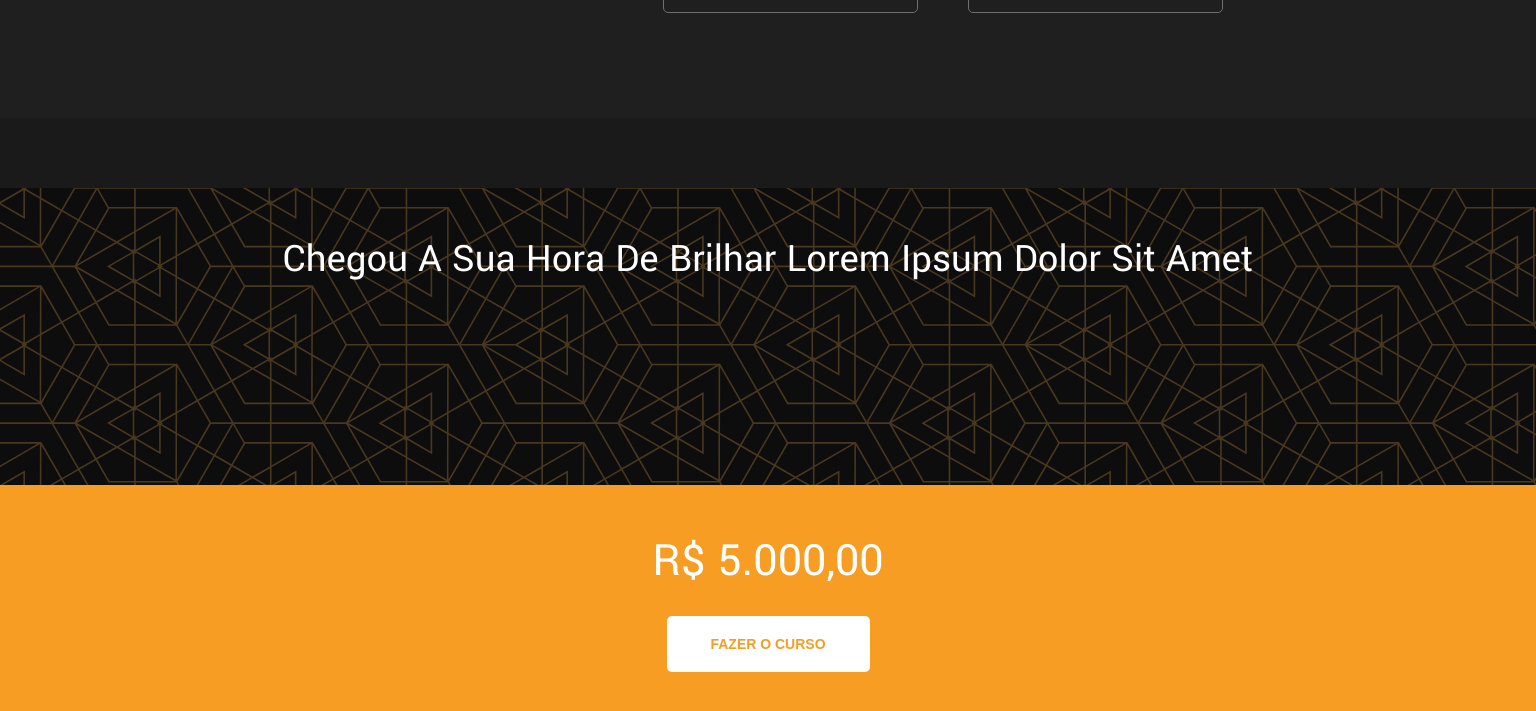
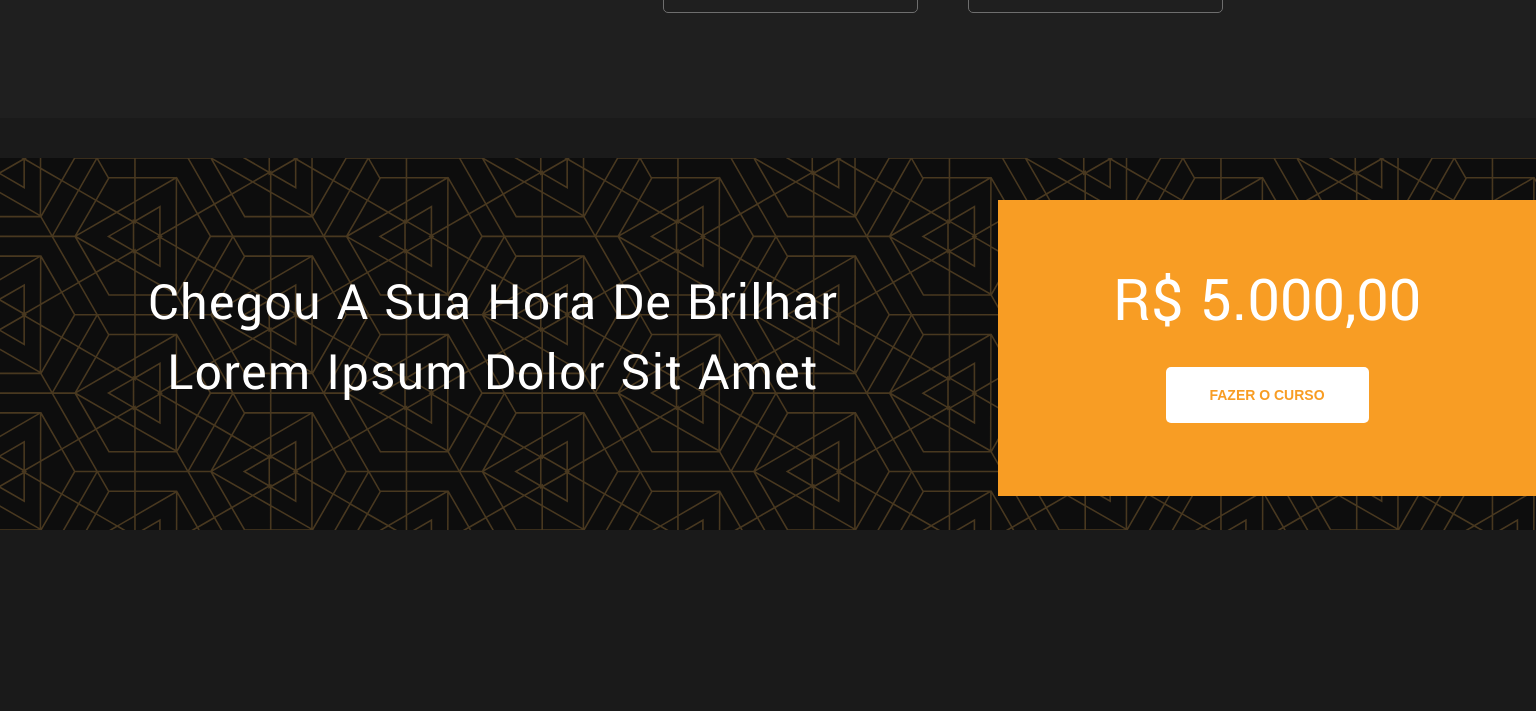
Before and after one commit to guigirotto/projeto2_raccoon, a website: page index.html in a window 1536 px wide. Shown: the part 1568-2279 px from the top of the page. After the commit the page ends 2098 px from the top, so only its background shows below. Drawn offline with Linux system fonts and the light colour scheme.

Commit message:
pg 3 finalizada, desk/mobile

```diff
--- a/style/scss/style.scss
+++ b/style/scss/style.scss
@@ -241,7 +241,7 @@ body{
 }
 
 /* =============== PG2 DESKTOP =========== */
-@media (min-width:768PX){
+@media (min-width:768px){
 
     .intro{
         margin: 0 10px;
@@ -336,7 +336,7 @@ body{
         background-image: linear-gradient(rgba(0, 0, 0, 0.5), rgba(0, 0, 0, 0.5)), url("../../img/bg.svg");
 
         &__conteudo{
-            margin: 0 40px;;
+            margin: 0 40px;
             text-align:center;
             padding-top: 45px;
         }
@@ -380,3 +380,64 @@ body{
         text-transform: uppercase;
     }
 }
+
+
+/*==================== PG 3 DESKTOP ==============*/
+
+@media (min-width:768px){
+    .MakeCourse{
+
+        padding-top:0px;
+        display:flex;
+        justify-content: flex-end;
+
+        &__box1{
+            margin-top: 0;
+            height:372px;
+
+            &__conteudo{
+                width:600px;
+                padding-top:85px;
+                margin-left: 0px;
+
+                & h3{
+                    font-size:54px;
+                    letter-spacing: 1.13px;
+                }
+            }
+        }
+
+
+        &__box2{
+            position:absolute;
+            width:538px;
+            height:296px;
+            margin: 42px 0;
+
+            &__conteudo{
+                padding: 60px 0;
+
+                & h2{
+                    font-size: 64px;
+                }
+            }
+        }
+    }
+}
+
+/* ======= AJUSTE DE TEXT0 PARA DESK COM WIDTH > 1300 ======*/
+@media (min-width:1300px){
+
+    .MakeCourse{
+        &__box1{
+
+            &__conteudo {
+                width:800px;
+                margin-left: calc((100% - 1350px)/2);
+                padding-top: 110px;
+            }
+        }
+
+    }
+
+}
```
Also changed, not shown: style/css/style.css.
